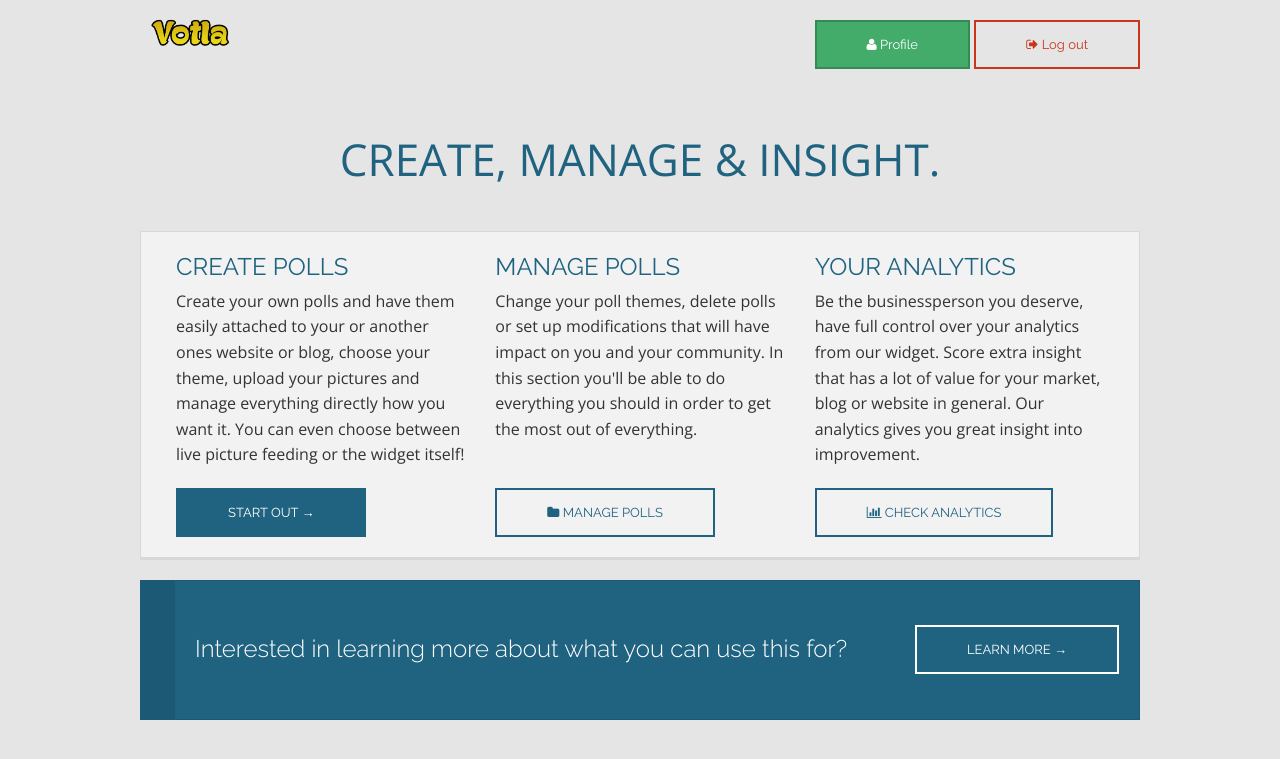
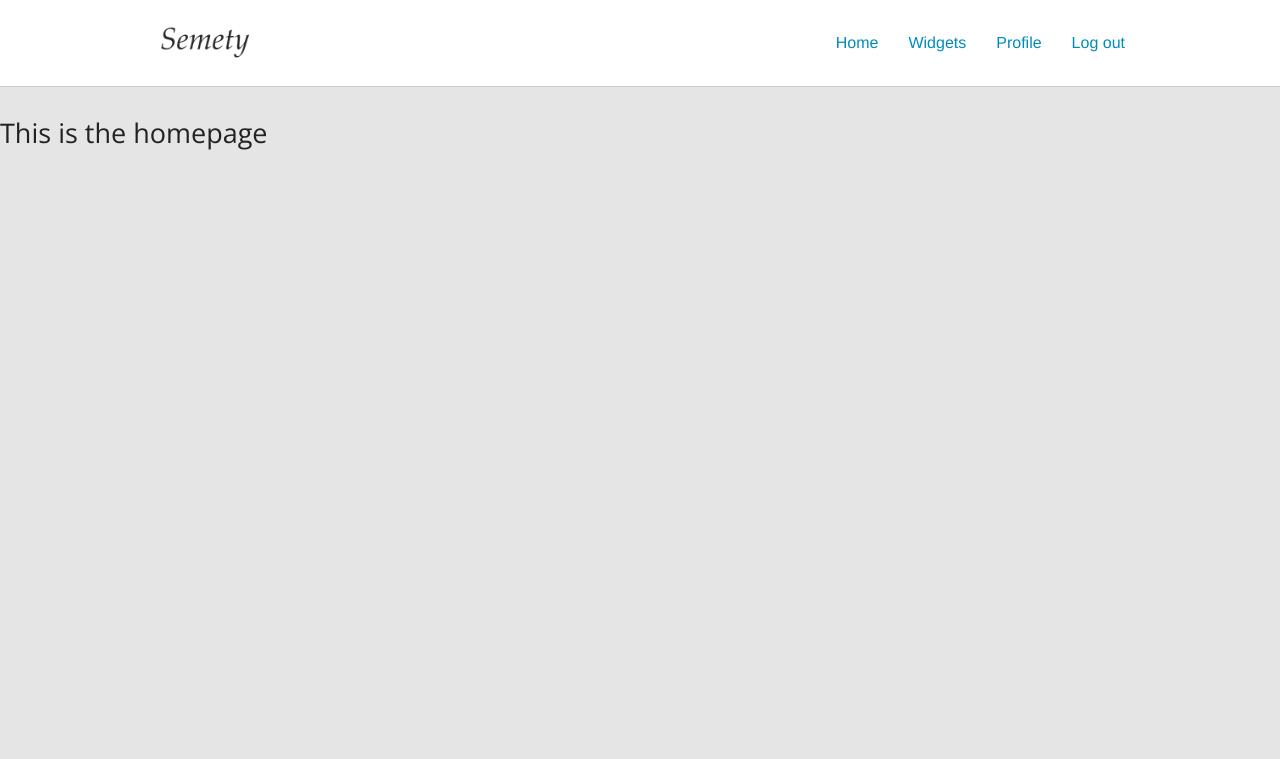
Before and after one commit to JamesJGarner/Survey, a Django app: page / in a window 1280 px wide. Shown: the top 759 px of the page. Run offline with Django 3.2, Linux system fonts and the light colour scheme; the visitor is signed in with stand-in values (Sample User, id 1).

Commit message:
Added pages and changed url structure

```diff
--- a/pluginservice/apps/polls/static/css/default.css
+++ b/pluginservice/apps/polls/static/css/default.css
@@ -13,6 +13,26 @@ body {
 /* --------------------------------------- */
 /* -------------- MAIN STYLES ------------ */
 /* --------------------------------------- */
+
+.header {
+  background-color: #FFF;
+  border-bottom: 1px solid #ccc;
+  padding: 30px 0 10px 0;
+}
+
+.header img {
+  width: 100px;
+  margin-top: -10px;
+}
+
+.header ul li {
+  list-style: none;
+  float:  left;
+}
+
+.header ul li a{
+    margin-left: 30px;
+}
 
 .row .collapse {
 	font-family: 'Raleway', sans-serif;
--- a/pluginservice/apps/polls/urls.py
+++ b/pluginservice/apps/polls/urls.py
@@ -1,9 +1,10 @@
 from django.conf.urls import patterns, url
-from .views import PollList, PollCreate, PollCreateSuccess, PollDetail
+from .views import PollList, PollCreate, PollCreateSuccess, PollDetail, PollHome
 
 
 urlpatterns = patterns(
     '',
+    url(r'^$', PollHome.as_view(), name='PollHome'),
     url(r'^manage/$', PollList.as_view(), name='PollList'),
     url(r'^create/$', PollCreate.as_view(), name='PollCreate'),
     url(r'^manage/(?P<pk>\d+)/$', PollDetail.as_view(), name='PollDetail'),
--- a/pluginservice/templates/base.html
+++ b/pluginservice/templates/base.html
@@ -16,15 +16,17 @@
    <body>
    {% if user.is_authenticated %}
    <div class="header">
-     <div class="row">
-        <a href="/"><img class="logo" style="width: 100px !important;" src="/static/img/logo.png"></a>
-        <div class="right">
-          <a href="/profile/" class="button profile"><i class="fa fa-user"></i> Profile</a>
-          <a href="/logout/" class="button logout"><i class="fa fa-sign-out"></i> Log out</a>
-        </div>
-     </div>
-   </div>
-
+    <div class="row">
+    <div class="large-12 columns">
+        <a href="/"><img class="logo" src="/static/img/logo.png"></a>
+        <ul class="right">
+        <li><a href="/">Home</a></li>
+        <li><a href="/widgets/">Widgets</a></li>
+        <li><a href="/profile/" >Profile</a></li>
+        <li><a href="/logout/" >Log out</a></li>
+        </ul>
+     </div>  </div>  </div>
+    <br>
    {% endif %}
 
     {% block content %}{% endblock%}
--- a/pluginservice/templates/polls/poll_list.html
+++ b/pluginservice/templates/polls/poll_list.html
@@ -12,7 +12,7 @@
 								<p><img class="themes NoSelectedTheme" src="/static/img/water.jpg"></p>
 								<p>
 									<a href="#"><i class="fa fa-share-alt"></i> Share</a> |
-									<a href="/polls/manage/{{ poll.id }}"><i class="fa fa-cog"></i> Edit</a>
+									<a href="/widgets/polls/manage/{{ poll.id }}"><i class="fa fa-cog"></i> Edit</a>
 								</p>
 							</div>
 							{% endfor %}
--- a/pluginservice/templates/polls/poll_success.html
+++ b/pluginservice/templates/polls/poll_success.html
@@ -15,11 +15,11 @@
 							</div>
 							<h6>Put this CSS code between the <span class="marked">&lt;head></span> and <span class="marked">&lt;/head ></span> tag on your website</p>
 							<div class="panel">
-									<p>&lt;link rel=&quot;stylesheet&quot; href=&quot;{{ current_site_url }}/static/css/polls.css&quot; /&gt;</p>
+									<p>&lt;link rel=&quot;stylesheet&quot; href=&quot;{{ current_site_url }}/static/css/widgets/polls.css&quot; /&gt;</p>
 							</div>
 							<h6>And this javascript in the bottom of your <span class="marked">&lt;body ></span> and <span class="marked">&lt;/body ></span> tag on your website</h6>
 							<div class="panel">
-									<p>&lt;script src=&quot;{{ current_site_url }}/api/polls/{{ poll.id }}.js&quot;&gt;&lt;/script&gt;</p>
+									<p>&lt;script src=&quot;{{ current_site_url }}/api/widgets/polls/{{ poll.id }}.js&quot;&gt;&lt;/script&gt;</p>
 							</div>
 							<h4><strong>2.</strong> Place your widget on the page</h4>
 							<h6>Then use this tag where you want the Poll to go (<em>Make sure its above the javascript file</em>)</h6>
@@ -33,7 +33,7 @@
 								  <span class="prefix">http://</span>
 								</div>
 								<div class="small-9 large-10 columns">
-								  <input type="text" value="{{ current_site_url }}/polls/manage/{{ poll.id }}/">
+								  <input type="text" value="{{ current_site_url }}/widgets/polls/manage/{{ poll.id }}/">
 								</div>
 							</div>
 							<h4><strong>4.</strong> Share your widget</h4>
--- a/pluginservice/templates/site/homepage.html
+++ b/pluginservice/templates/site/homepage.html
@@ -1,37 +1,7 @@
 {% extends "base.html" %}
 {% block content %}
 	{% if user.is_authenticated  %}
-
-
-		<div class="row">
-			<div class="userportal">
-				<h1>CREATE, MANAGE & INSIGHT.</h1>
-				<div class="panel left">
-					<div class="large-4 columns">
-					<h2>CREATE POLLS</h2>
-						<p>Create your own polls and have them easily attached to your or another ones website or blog, choose your theme, upload your pictures and manage everything directly how you want it. You can even choose between live picture feeding or the widget itself!</p>
-					</div>
-					<div class="large-4 columns">
-					<h2>MANAGE POLLS</h2>
-						<p>Change your poll themes, delete polls or set up modifications that will have impact on you and your community. In this section you'll be able to do everything you should in order to get the most out of everything.</p>
-					</div>
-					<div class="large-4 columns">
-					<h2>YOUR ANALYTICS</h2>
-						<p>Be the businessperson you deserve, have full control over your analytics from our widget. Score extra insight that has a lot of value for your market, blog or website in general. Our analytics gives you great insight into improvement.</p>
-					</div>
-
-					<div class="large-4 columns"><a href="/polls/create/" class="secondary button small buttonSelected2">START OUT →</a></div>
-					<div class="large-4 columns"><a href="/polls/manage/" class="secondary button small" ><i class="fa fa-folder"></i> MANAGE POLLS</a></div>
-					<div class="large-4 columns"><a href="/polls/analytics/" class="secondary button small" ><i class="fa fa-bar-chart"></i> CHECK ANALYTICS</a></div>
-				</div>
-			</div>
-		</div>
-		<div class="row">
-			<div class="panel learnmore"><br/>
-				<div class="left"><h2>Interested in learning more about what you can use this for?</h2></div>
-				<div class="right"><a href="create.html" class="right secondary button small learnmoreButton">LEARN MORE →</a></div>
-			</div>
-		</div>
+		<h3>This is the homepage</h3>
 	{% else %}
 
 	<div id="loginmodal" class="reveal-modal small" data-reveal aria-labelledby="modalTitle" aria-hidden="true" role="dialog">
--- a/pluginservice/urls.py
+++ b/pluginservice/urls.py
@@ -1,14 +1,15 @@
 from django.conf.urls import patterns, include, url
 from django.contrib import admin
-from .views import Homepage, TempProfile
+from .views import Homepage, TempProfile, Widgets
 admin.autodiscover()
 
 urlpatterns = patterns(
     '',
     url(r'^$', Homepage.as_view(), name='homepage'),
     url(r'^profile/$', TempProfile.as_view(), name='TempProfile'),
+    url(r'^widgets/$', Widgets.as_view(), name='Widgets'),
 
-    url(r'^polls/', include('pluginservice.apps.polls.urls', namespace="polls")),
+    url(r'^widgets/polls/', include('pluginservice.apps.polls.urls', namespace="polls")),
     url(r'^', include('pluginservice.apps.api.urls', namespace="api")),
 
     url(r'^admin/', include(admin.site.urls)),
--- a/pluginservice/views.py
+++ b/pluginservice/views.py
@@ -4,5 +4,10 @@ from django.views.generic import TemplateView
 class Homepage(TemplateView):
     template_name = 'site/homepage.html'
 
+
 class TempProfile(TemplateView):
-	template_name = 'site/profile.html'
+    template_name = 'site/profile.html'
+
+
+class Widgets(TemplateView):
+    template_name = 'site/widgets.html'
```
Also changed, not shown: pluginservice/apps/polls/forms.py (added, +8 -0 lines), pluginservice/apps/polls/views.py (+16 -2 lines), pluginservice/templates/polls/poll_form.html (+7 -24 lines), pluginservice/templates/polls/polls_home.html (added, +35 -0 lines), pluginservice/templates/polls/test.css (added, +8 -0 lines), pluginservice/templates/site/widgets.html (added, +11 -0 lines), pluginservice/apps/polls/static/img/logo.png.
